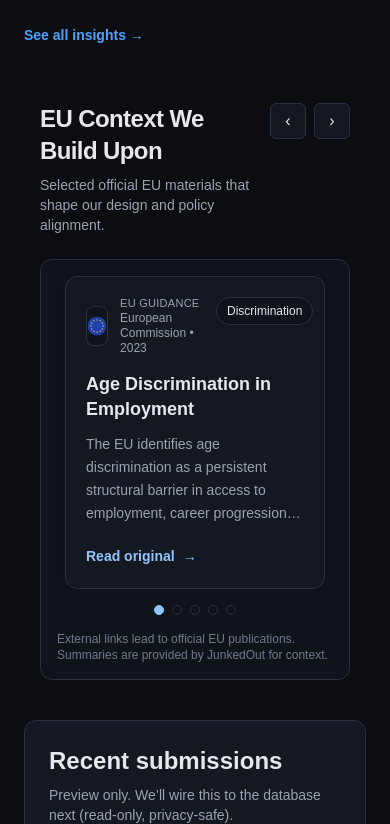
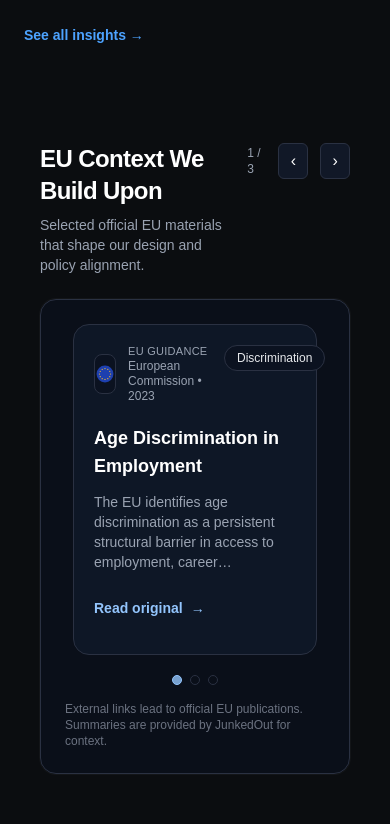
Before and after one commit to sistoyanov69/junkedout-mvp, a Next.js app: page / in a window 390 px wide. Shown: the part 1760-2584 px from the top of the page. Built offline with nearby package versions, Linux system fonts and the light colour scheme.

Commit message:
ui: EU context carousel rail with 3-card view and autoplay-2

```diff
--- a/components/EUContextCarousel.tsx
+++ b/components/EUContextCarousel.tsx
@@ -1,146 +1,160 @@
-"use client";
+'use client';
 
-import Image from "next/image";
-import { useEffect, useMemo, useRef, useState } from "react";
-import type { EUContextItem } from "@/content/eu-context";
+import Image from 'next/image';
+import { useEffect, useMemo, useRef, useState } from 'react';
+
+type AnyItem = Record<string, unknown>;
 
 type Props = {
-  items: EUContextItem[];
+  items: ReadonlyArray<AnyItem>;
   title?: string;
   subtitle?: string;
+  /** autoplay interval in ms (set 0 to disable) */
   autoplayMs?: number;
 };
 
 function clamp(n: number, min: number, max: number) {
-  return Math.max(min, Math.min(max, n));
+  return Math.min(Math.max(n, min), max);
 }
 
-function mod(n: number, m: number) {
-  return ((n % m) + m) % m;
+function asString(v: unknown): string | undefined {
+  return typeof v === 'string' ? v : undefined;
 }
 
-function getProp(it: EUContextItem, key: string): unknown {
-  return (it as unknown as Record<string, unknown>)[key];
+function asNumberLike(v: unknown): string | undefined {
+  if (typeof v === 'number') return String(v);
+  if (typeof v === 'string' && v.trim().length > 0) return v;
+  return undefined;
 }
 
-function getText(it: EUContextItem, key: string): string {
-  const v = getProp(it, key);
-  if (typeof v === "string") return v;
-  if (typeof v === "number") return String(v);
-  return "";
+function pickUrl(it: AnyItem): string | undefined {
+  // Support multiple shapes: url | href | link
+  return asString(it.url) ?? asString(it.href) ?? asString(it.link);
 }
 
-function getLink(it: EUContextItem): string {
-  const href = getProp(it, "href");
-  if (typeof href === "string" && href.trim()) return href.trim();
-
-  const url = getProp(it, "url");
-  if (typeof url === "string" && url.trim()) return url.trim();
-
-  const link = getProp(it, "link");
-  if (typeof link === "string" && link.trim()) return link.trim();
-
-  return "";
+function pickTitle(it: AnyItem): string {
+  return (
+    asString(it.title) ??
+    asString(it.name) ??
+    asString(it.heading) ??
+    'EU publication'
+  );
 }
 
-function initialVisible(): number {
-  if (typeof window === "undefined") return 3;
-  const w = window.innerWidth;
-  if (w >= 1024) return 3;
-  if (w >= 768) return 2;
-  return 1;
+function pickSummary(it: AnyItem): string {
+  return (
+    asString(it.summary) ??
+    asString(it.description) ??
+    asString(it.excerpt) ??
+    ''
+  );
+}
+
+function pickOrg(it: AnyItem): string {
+  return asString(it.org) ?? asString(it.source) ?? 'European Commission';
+}
+
+function pickTag(it: AnyItem): string | undefined {
+  return asString(it.tag) ?? asString(it.topic) ?? asString(it.category);
 }
 
 export default function EUContextCarousel({
   items,
-  title = "EU Context We Build Upon",
-  subtitle = "Selected official EU materials that shape our design and policy alignment.",
+  title = 'EU Context We Build Upon',
+  subtitle = 'Selected official EU materials that shape our design and policy alignment.',
   autoplayMs = 6500,
 }: Props) {
-  const safeItems = useMemo(() => (items ?? []).filter(Boolean), [items]);
-  const total = safeItems.length;
+  const total = items.length;
 
-  // No setState-in-effect: compute initial value from window, then only update via resize callbacks.
-  const [visible, setVisible] = useState<number>(initialVisible);
-  const [index, setIndex] = useState<number>(0);
+  // We slide one card at a time; visible cards is responsive via CSS widths:
+  // - mobile: 1 card (w-full)
+  // - md+:    3 cards (md:w-1/3)
+  const visible = 3;
+  const maxIndex = Math.max(0, total - visible);
 
-  const hoveringRef = useRef(false);
-
-  // Clamp at read-time (no "repair state" effect)
-  const maxIndex = Math.max(0, total - 1);
+  const [index, setIndex] = useState(0);
+  const [paused, setPaused] = useState(false);
   const indexSafe = useMemo(() => clamp(index, 0, maxIndex), [index, maxIndex]);
 
-  // Resize subscription (setState only in callback)
+  // Keep state in range WITHOUT setState-in-effect (lint rule)
+  // If index is out of range, we clamp in the render value and also
+  // correct it lazily on interaction/autoplay.
+  const goTo = (next: number) => setIndex(clamp(next, 0, maxIndex));
+  const prev = () => goTo(indexSafe - 1);
+  const next = () => goTo(indexSafe + 1);
+
+  const pages = Math.max(1, maxIndex + 1);
+  const page = clamp(indexSafe + 1, 1, pages);
+
+  const intervalRef = useRef<number | null>(null);
+
   useEffect(() => {
-    const onResize = () => {
-      const w = window.innerWidth;
-      const next = w >= 1024 ? 3 : w >= 768 ? 2 : 1;
-      setVisible((prev) => (prev === next ? prev : next));
-    };
+    if (!autoplayMs || autoplayMs <= 0) return;
+    if (paused) return;
+    if (total <= visible) return;
 
-    window.addEventListener("resize", onResize, { passive: true });
-    return () => window.removeEventListener("resize", onResize);
-  }, []);
-
-  // Autoplay (setState only in interval callback)
-  useEffect(() => {
-    if (total <= 1) return;
-
-    const t = window.setInterval(() => {
-      if (hoveringRef.current) return;
-      setIndex((i) => mod(i + 1, total));
+    // window.setInterval returns number in the browser
+    intervalRef.current = window.setInterval(() => {
+      setIndex((cur) => {
+        const curSafe = clamp(cur, 0, maxIndex);
+        const nxt = curSafe + 1;
+        return nxt > maxIndex ? 0 : nxt;
+      });
     }, autoplayMs);
 
-    return () => window.clearInterval(t);
-  }, [autoplayMs, total]);
+    return () => {
+      if (intervalRef.current !== null) {
+        window.clearInterval(intervalRef.current);
+        intervalRef.current = null;
+      }
+    };
+  }, [autoplayMs, paused, total, maxIndex]);
 
-  const go = (i: number) => {
-    if (total <= 0) return;
-    setIndex(mod(i, total));
-  };
+  // Translation is based on 1-card step; on md+ each card is 1/3 width, so step = 33.333%
+  const stepPct = 100 / visible;
+  const translateX = -(indexSafe * stepPct);
 
-  const prev = () => {
-    if (total <= 0) return;
-    setIndex((i) => mod(i - 1, total));
-  };
+  // Render only valid-ish items
+  const safeItems = useMemo(() => {
+    return items
+      .map((it) => ({
+        raw: it,
+        url: pickUrl(it),
+        title: pickTitle(it),
+        summary: pickSummary(it),
+        org: pickOrg(it),
+        year: asNumberLike(it.year),
+        tag: pickTag(it),
+      }))
+      .filter((it) => Boolean(it.url)); // require URL to be useful
+  }, [items]);
 
-  const next = () => {
-    if (total <= 0) return;
-    setIndex((i) => mod(i + 1, total));
-  };
-
-  const slideW = 100 / Math.max(1, visible);
-  const translatePct = indexSafe * slideW;
-
-  if (total === 0) return null;
+  if (safeItems.length === 0) return null;
 
   return (
     <section
-      className="mx-auto w-full max-w-6xl px-6 pb-10"
-      onMouseEnter={() => {
-        hoveringRef.current = true;
-      }}
-      onMouseLeave={() => {
-        hoveringRef.current = false;
-      }}
-      aria-label="EU Context carousel"
+      className="mx-auto max-w-6xl px-6 pb-14 pt-10"
+      onMouseEnter={() => setPaused(true)}
+      onMouseLeave={() => setPaused(false)}
+      aria-label="EU context carousel"
     >
-      <div className="mb-6 flex items-start justify-between gap-4">
+      <div className="flex items-start justify-between gap-4">
         <div>
-          <h2 className="text-2xl font-semibold tracking-tight">{title}</h2>
-          <p className="mt-2 text-sm text-[#9AA3B2]">{subtitle}</p>
+          <h2 className="text-2xl font-semibold tracking-tight text-white">
+            {title}
+          </h2>
+          <p className="mt-2 max-w-2xl text-sm text-[#9AA3B2]">{subtitle}</p>
         </div>
 
-        <div className="flex items-center gap-2">
-          <div className="hidden text-xs text-[#9AA3B2] sm:block">
-            {total > 0 ? `${indexSafe + 1} / ${total}` : "—"}
+        <div className="flex items-center gap-3">
+          <div className="text-xs text-[#9AA3B2]">
+            {page} / {pages}
           </div>
-
           <button
             type="button"
             onClick={prev}
-            disabled={total <= 1}
-            className="inline-flex h-9 w-9 items-center justify-center rounded-md border border-[#2A3142] bg-[#141821] text-[#E6E8EB] transition hover:bg-[#1B2130] disabled:opacity-40"
+            disabled={total <= visible}
+            className="inline-flex h-9 w-9 items-center justify-center rounded-md border border-[#2A3142] bg-[#111827] text-white hover:bg-[#0F172A] disabled:opacity-40"
             aria-label="Previous"
           >
             ‹
@@ -148,8 +162,8 @@ export default function EUContextCarousel({
           <button
             type="button"
             onClick={next}
-            disabled={total <= 1}
-            className="inline-flex h-9 w-9 items-center justify-center rounded-md border border-[#2A3142] bg-[#141821] text-[#E6E8EB] transition hover:bg-[#1B2130] disabled:opacity-40"
+            disabled={total <= visible}
+            className="inline-flex h-9 w-9 items-center justify-center rounded-md border border-[#2A3142] bg-[#111827] text-white hover:bg-[#0F172A] disabled:opacity-40"
             aria-label="Next"
           >
             ›
@@ -157,110 +171,103 @@ export default function EUContextCarousel({
         </div>
       </div>
 
-      <div className="rounded-xl border border-[#2A3142] bg-[#0F131A] p-4">
+      {/* Same “block” feel as your upper section: full width, bordered panel */}
+      <div className="mt-6 rounded-2xl border border-[#2A3142] bg-[#0B1220]/60 p-6 shadow-[0_0_0_1px_rgba(255,255,255,0.03)]">
         <div className="overflow-hidden">
           <div
             className="flex transition-transform duration-500 ease-out"
-            style={{ transform: `translateX(-${translatePct}%)` }}
+            style={{ transform: `translateX(${translateX}%)` }}
           >
-            {safeItems.map((it, i) => {
-              const link = getLink(it);
-              const titleText = getText(it, "title") || "EU publication";
-              const summary =
-                getText(it, "summary") ||
-                getText(it, "description") ||
-                getText(it, "excerpt");
-              const year = getText(it, "year");
-              const source = getText(it, "source") || getText(it, "org") || "European Union";
-              const tag = getText(it, "tag");
-
-              return (
+            {safeItems.map((it, i) => (
               <div
-                  key={`${link || titleText}-${i}`}
-                  className="shrink-0 px-2"
-                  style={{ width: `${slideW}%` }}
+                key={`${it.url ?? 'eu'}-${i}`}
+                className="shrink-0 px-2 w-full md:w-1/3"
               >
-                  <article className="h-full rounded-xl border border-[#2A3142] bg-[#141821] p-5 shadow-sm">
-                    <div className="flex items-start justify-between gap-3">
+                {/* Credit-card-ish ratio: taller than the old tiny cards */}
+                <article className="h-full min-h-[260px] rounded-2xl border border-[#2A3142] bg-[#0E1726] p-5 hover:bg-[#0F1A2B] transition">
+                  <header className="flex items-start justify-between gap-3">
                     <div className="flex items-center gap-3">
-                        <div className="flex h-10 w-10 items-center justify-center rounded-lg border border-[#2A3142] bg-[#0F131A]">
-                          <Image src="/icons/eu.svg" alt="EU" width={22} height={22} />
+                      <div className="grid h-10 w-10 place-items-center rounded-lg border border-[#2A3142] bg-[#0B1220]">
+                        <Image
+                          src="/icons/eu.svg"
+                          alt="EU"
+                          width={18}
+                          height={18}
+                        />
                       </div>
-
                       <div className="leading-tight">
                         <div className="text-[11px] uppercase tracking-wide text-[#9AA3B2]">
                           EU Guidance
                         </div>
                         <div className="text-[12px] text-[#9AA3B2]">
-                            {source}
-                            {year ? ` • ${year}` : ""}
+                          {it.org}
+                          {it.year ? ` • ${it.year}` : ''}
                         </div>
                       </div>
                     </div>
 
-                      {tag ? (
-                        <span className="rounded-full border border-[#2A3142] bg-[#0F131A] px-2.5 py-1 text-[12px] text-[#E6E8EB]">
-                          {tag}
+                    {it.tag ? (
+                      <span className="rounded-full border border-[#2A3142] bg-[#0B1220] px-3 py-1 text-xs text-[#E6E8EB]">
+                        {it.tag}
                       </span>
                     ) : null}
-                    </div>
+                  </header>
 
-                    <h3 className="mt-4 line-clamp-2 text-lg font-semibold leading-snug text-[#E6E8EB]">
-                      {titleText}
+                  <h3 className="mt-5 line-clamp-2 text-lg font-semibold text-white">
+                    {it.title}
                   </h3>
 
-                    {summary ? (
-                      <p className="mt-3 line-clamp-4 text-sm leading-relaxed text-[#9AA3B2]">
-                        {summary}
+                  {it.summary ? (
+                    <p className="mt-3 line-clamp-4 text-sm text-[#9AA3B2]">
+                      {it.summary}
                     </p>
                   ) : (
-                      <p className="mt-3 text-sm text-[#6F7A8C]">
-                        (No summary available in the content list yet.)
+                    <p className="mt-3 text-sm text-[#9AA3B2]">
+                      Official EU material relevant to anti-discrimination, labour
+                      market fairness, and evidence-based policy.
                     </p>
                   )}
 
-                    <div className="mt-5">
-                      {link ? (
+                  <div className="mt-6">
                     <a
-                          href={link}
+                      href={it.url}
                       target="_blank"
                       rel="noreferrer"
                       className="inline-flex items-center gap-2 text-sm font-semibold text-[#93C5FD] hover:underline"
                     >
                       Read original <span aria-hidden>→</span>
                     </a>
-                      ) : (
-                        <span className="text-sm text-[#6F7A8C]">No link provided</span>
-                      )}
                   </div>
                 </article>
               </div>
-              );
-            })}
+            ))}
           </div>
         </div>
 
-        <div className="mt-4 flex items-center justify-center gap-2">
-          {Array.from({ length: total }).map((_, i) => {
+        {/* Dots */}
+        <div className="mt-5 flex items-center justify-center gap-2">
+          {Array.from({ length: pages }).map((_, i) => {
             const active = i === indexSafe;
             return (
               <button
-                key={`dot-${i}`}
+                key={i}
                 type="button"
-                onClick={() => go(i)}
-                className={`h-2.5 w-2.5 rounded-full border transition ${
+                onClick={() => goTo(i)}
+                className={[
+                  'h-2.5 w-2.5 rounded-full border',
                   active
-                    ? "border-[#93C5FD] bg-[#93C5FD]"
-                    : "border-[#2A3142] bg-[#0F131A] hover:bg-[#1B2130]"
-                }`}
-                aria-label={`Go to item ${i + 1}`}
+                    ? 'border-[#93C5FD] bg-[#93C5FD]/80'
+                    : 'border-[#2A3142] bg-transparent hover:bg-white/10',
+                ].join(' ')}
+                aria-label={`Go to ${i + 1}`}
               />
             );
           })}
         </div>
 
-        <p className="mt-4 text-xs text-[#6F7A8C]">
-          External links lead to official EU publications. Summaries are provided by JunkedOut for context.
+        <p className="mt-4 text-xs text-[#6B7280]">
+          External links lead to official EU publications. Summaries are provided by
+          JunkedOut for context.
         </p>
       </div>
     </section>
```
Lines whose indentation alone changed are shown as unchanged.
